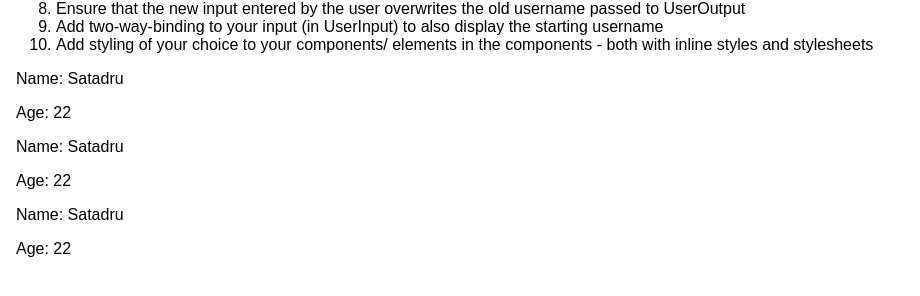
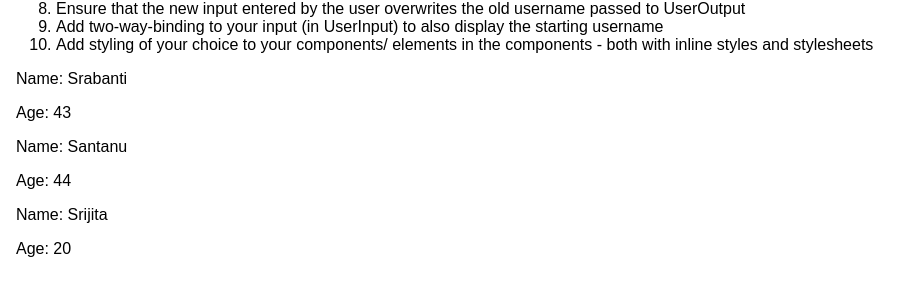
Before and after one commit to roysatadru/reactjs-base-syntax--assignment-problem, a React (Create React App) app: page / in a window 1280 px wide. Shown: the part 142-438 px from the top of the page, without its empty margins (0-920 px from the left). Built offline with nearby package versions, Linux system fonts and the light colour scheme.

Commit message:
Task 4 complete - Pass a username (of your choice) to UserOutput via props and display it there

```diff
--- a/src/App.js
+++ b/src/App.js
@@ -20,9 +20,9 @@ class App extends Component {
           <li>Add styling of your choice to your components/ elements in the components - both with inline styles and stylesheets</li>
         </ol>
 
-        <UserOutput />
-        <UserOutput />
-        <UserOutput />
+        <UserOutput name="Srabanti" age='43' />
+        <UserOutput name="Santanu" age='44' />
+        <UserOutput name="Srijita" age='20' />
       </div>
     );
   }
--- a/src/User/UserOutput.js
+++ b/src/User/UserOutput.js
@@ -1,10 +1,10 @@
 import React from 'react';
 
-const userOutput = () => {
+const userOutput = props => {
   return (
     <div>
-      <p>Name: Satadru</p>
-      <p>Age: 22</p>
+      <p>Name: {props.name}</p>
+      <p>Age: {props.age}</p>
     </div>
   );
 };
```
